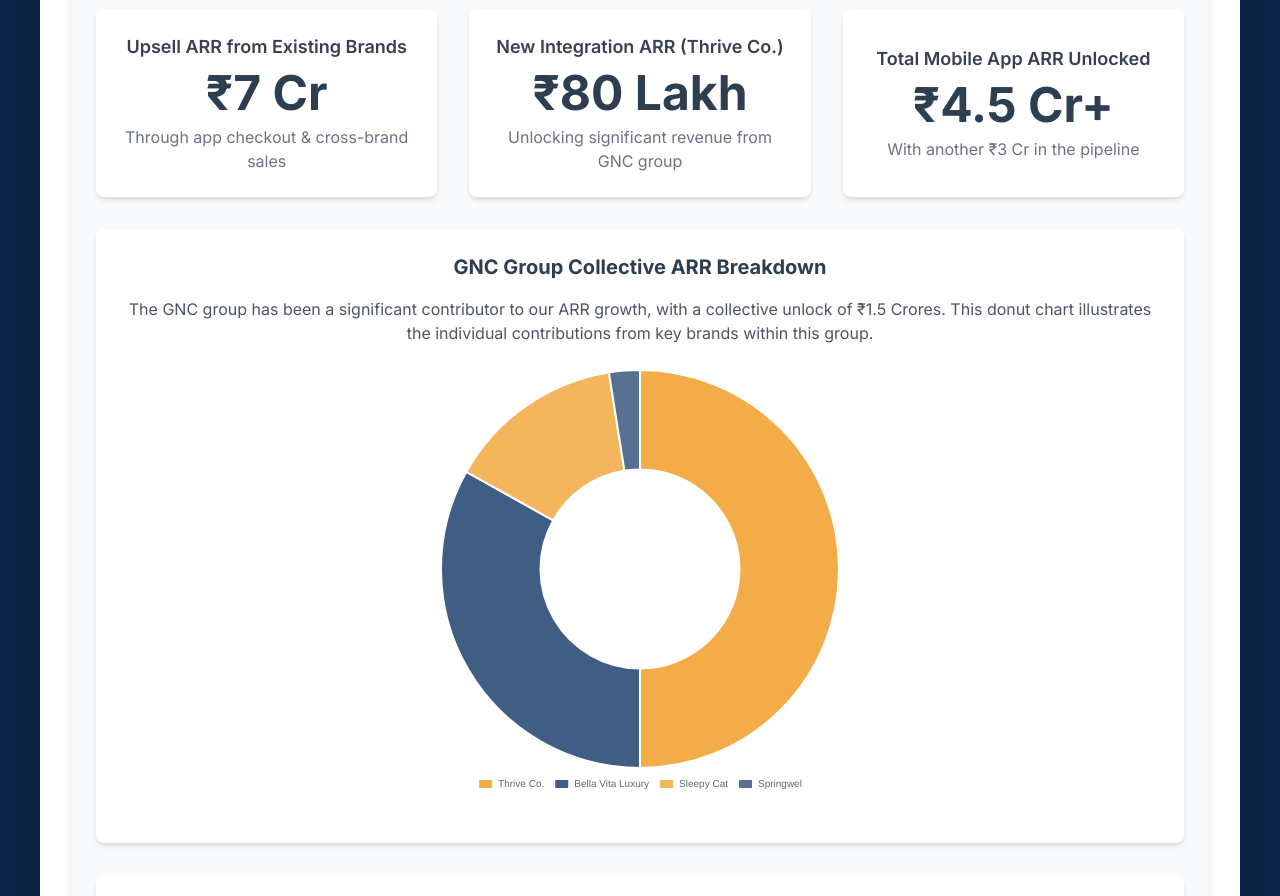
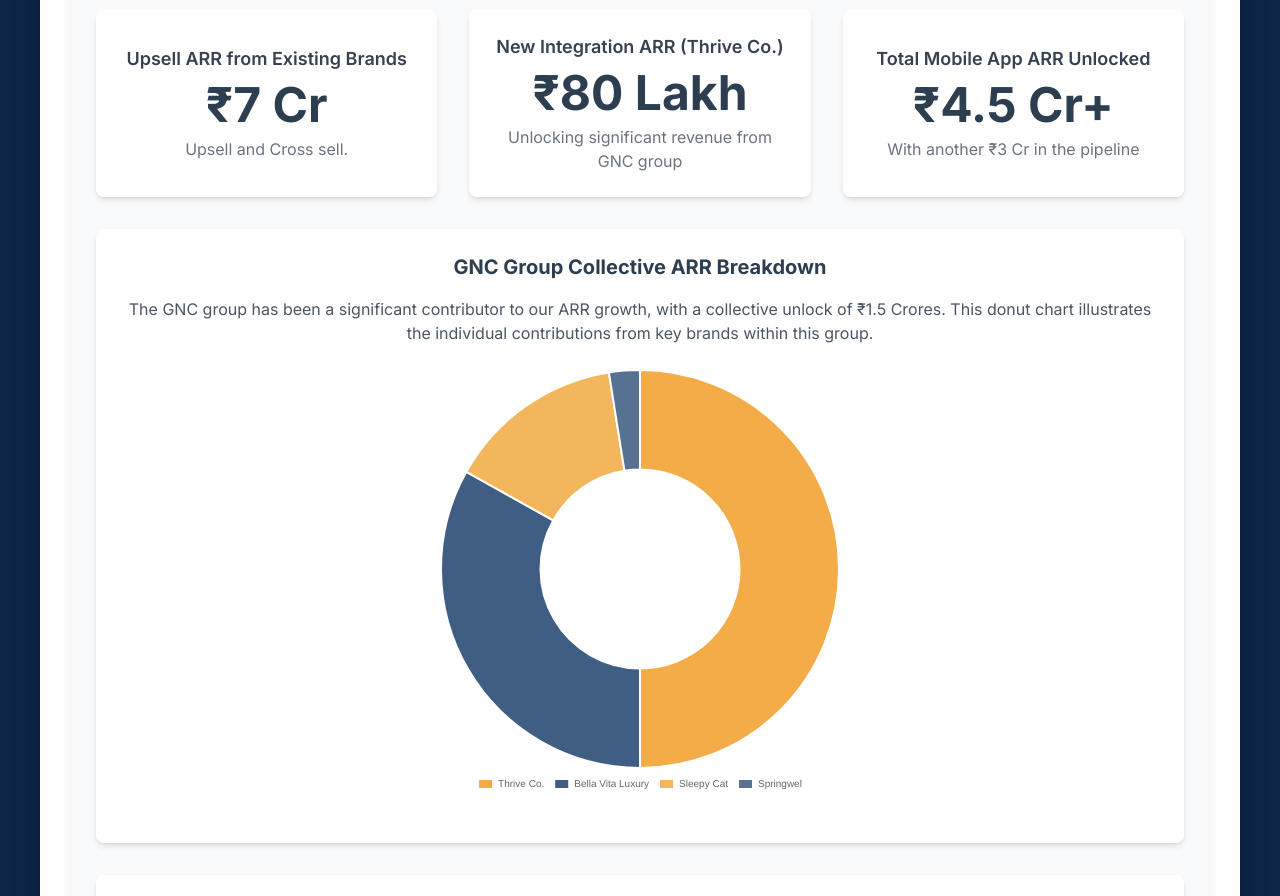
Before and after one commit to Shermangk/shermangk.github.io, a plain HTML site: page index.html in a window 1280 px wide. Shown: the part 1140-2036 px from the top of the page. Drawn offline with nearby package versions, Linux system fonts and the light colour scheme.

Commit message:
Update index.html

```diff
--- a/index.html
+++ b/index.html
@@ -1167,7 +1167,7 @@
                         <div class="bg-white rounded-lg shadow-md p-6 text-center flex flex-col justify-center items-center">
                             <h2 class="text-lg font-semibold text-gray-700 mb-2">Upsell ARR from Existing Brands</h2>
                             <p class="text-5xl font-bold text-gokwik-primary-orange">₹7 Cr</p>
-                            <p class="text-base text-gray-500 mt-2">Through app checkout & cross-brand sales</p>
+                            <p class="text-base text-gray-500 mt-2">Upsell and Cross sell.</p>
                         </div>
 
                         <div class="bg-white rounded-lg shadow-md p-6 text-center flex flex-col justify-center items-center">
```
